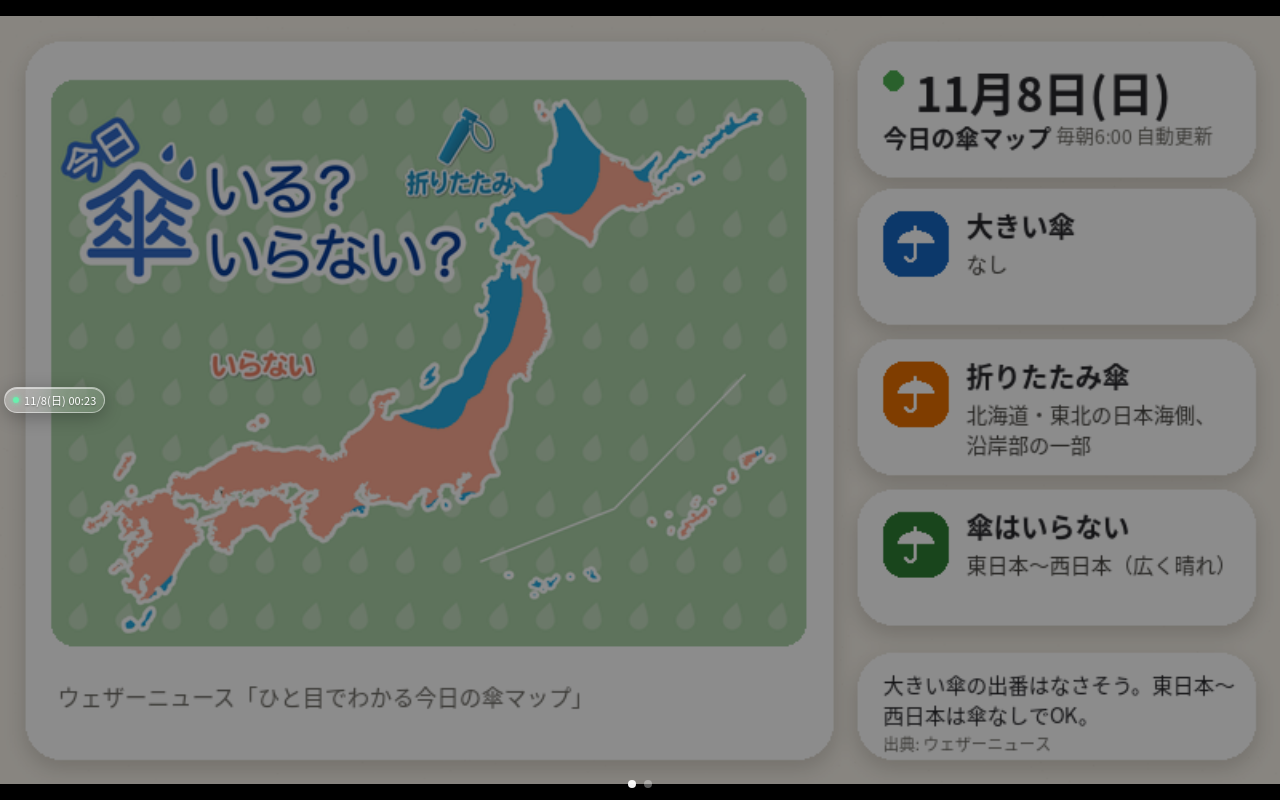
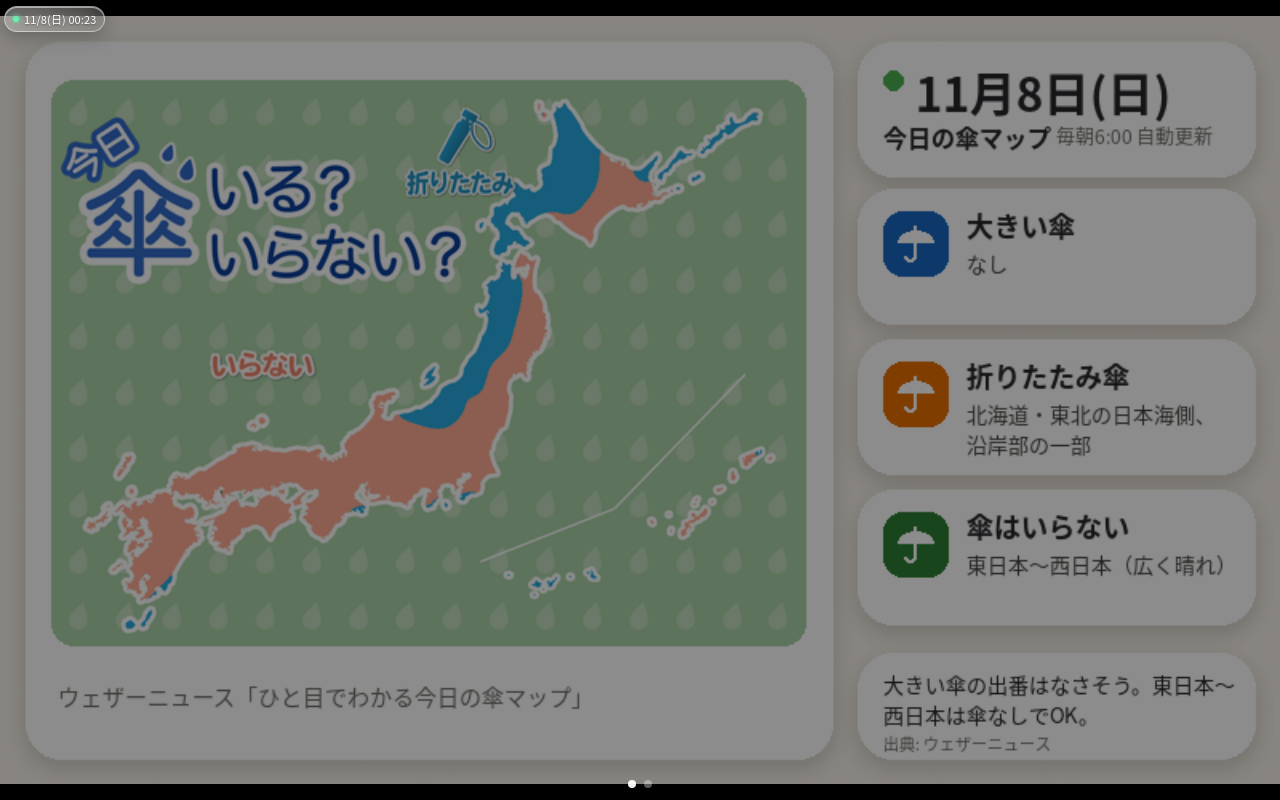
Before and after one commit to ryousan2480/umbrella-epaper, a plain HTML site: page index.html in a window 1280 px wide. Drawn offline with Linux system fonts and the light colour scheme.

Commit message:
Move small glass chip to top-left corner

```diff
--- a/index.html
+++ b/index.html
@@ -15,7 +15,7 @@
   body.night .slide { filter:brightness(.55); }
   /* Liquid Glass chip */
   #chip {
-    position:fixed; left:4px; top:50%; transform:translateY(-50%); z-index:10;
+    position:fixed; left:4px; top:6px; z-index:10;
     display:flex; align-items:center; gap:5px;
     padding:4px 8px; border-radius:999px;
     color:#fff; font-size:11px; letter-spacing:.01em; white-space:nowrap;
```
